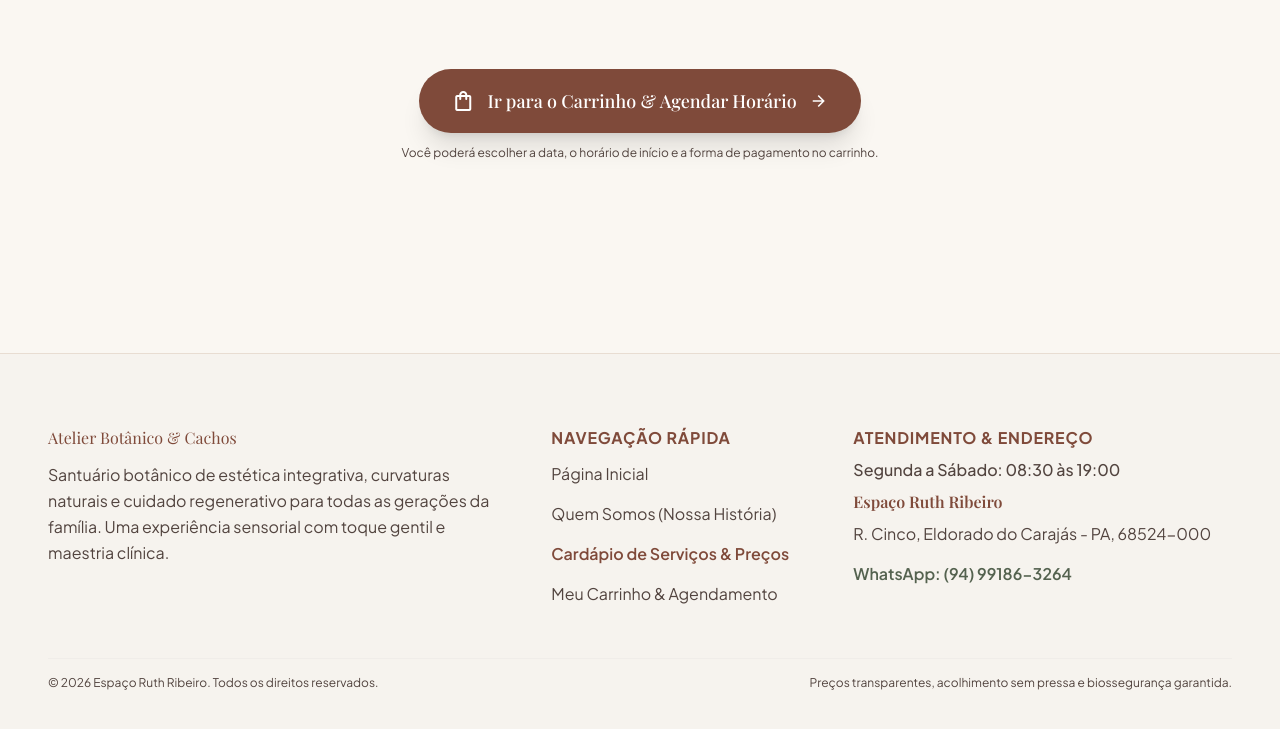
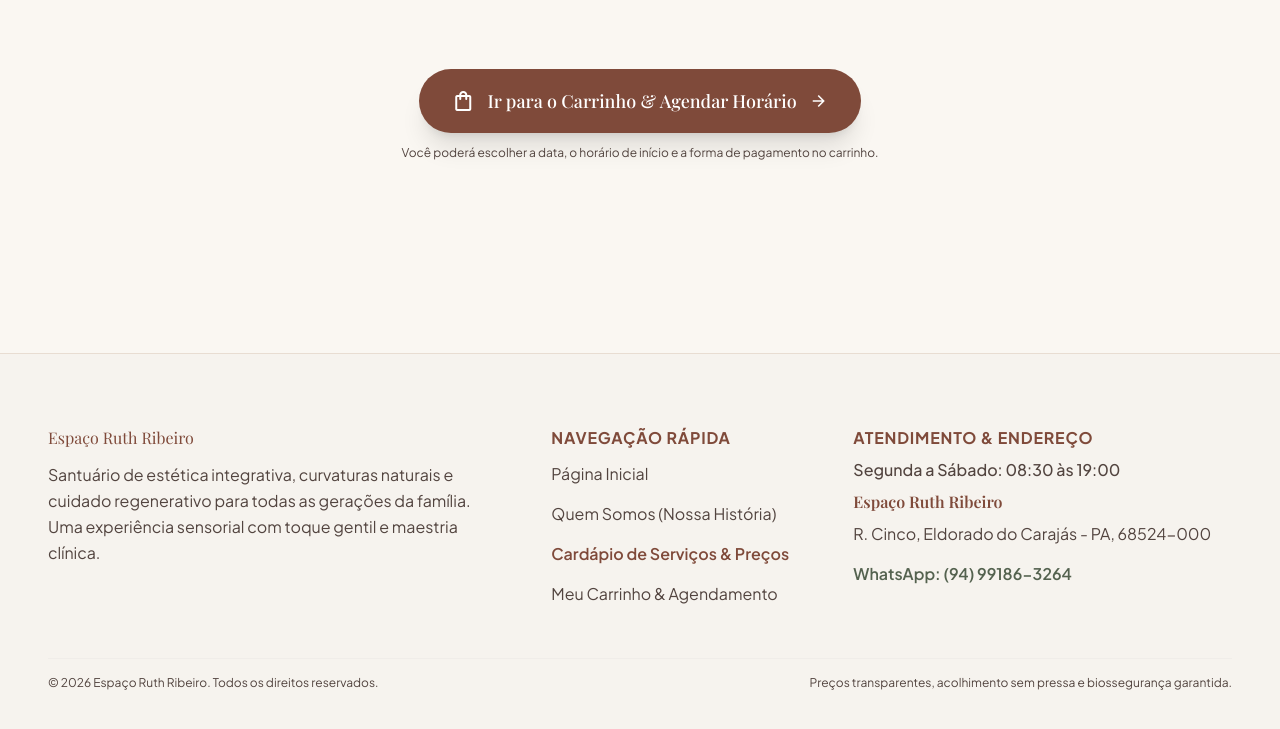
Before and after one commit to Allison23-blip/espa-o-ruth-ribeiro-no-antigravity-3, a website: page servicos.html in a window 1280 px wide. Shown: the part 1899-2628 px from the top of the page. Drawn offline with nearby package versions, Linux system fonts and the light colour scheme; a web font is replaced by a local one.

Commit message:
fix: atualiza nome para Espaco Ruth Ribeiro e ajusta texto institucional no rodape

```diff
--- a/servicos.html
+++ b/servicos.html
@@ -533,10 +533,10 @@
       <div class="grid grid-cols-1 md:grid-cols-12 gap-gutter mb-space-2xl">
         <div class="md:col-span-5 flex flex-col gap-space-sm">
           <div class="flex items-center gap-space-sm">
-            <span class="font-headline-md text-headline-md text-primary font-serif">Atelier Botânico &amp; Cachos</span>
+            <span class="font-headline-md text-headline-md text-primary font-serif">Espaço Ruth Ribeiro</span>
           </div>
           <p class="font-body-md text-body-md text-on-surface-variant max-w-md leading-relaxed">
-            Santuário botânico de estética integrativa, curvaturas naturais e cuidado regenerativo para todas as gerações da família. Uma experiência sensorial com toque gentil e maestria clínica.
+            Santuário de estética integrativa, curvaturas naturais e cuidado regenerativo para todas as gerações da família. Uma experiência sensorial com toque gentil e maestria clínica.
           </p>
         </div>
         <div class="md:col-span-3 flex flex-col gap-space-xs">
```
Also changed, not shown: carrinho.html (+1 -1 lines).
